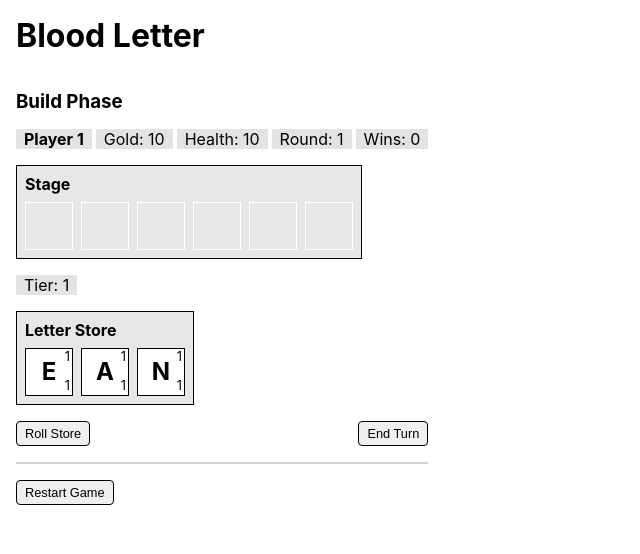
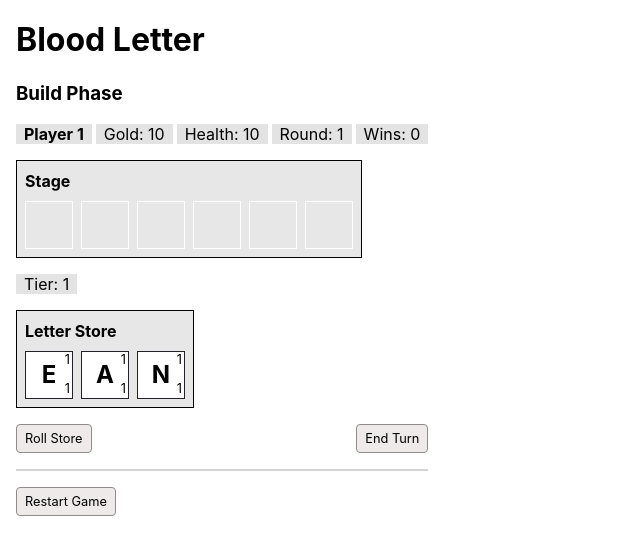
Before and after one commit to heycassidy/blood-letter, a Next.js app: page / in a window 1280 px wide. Shown: the top 554 px of the page, without its empty margins (0-640 px from the left). Built offline with nearby package versions, Linux system fonts and the light colour scheme.

Commit message:
set up stitches and chroma for CSS and colors

```diff
--- a/components/LetterCard.tsx
+++ b/components/LetterCard.tsx
@@ -1,5 +1,5 @@
 import type { Letter } from '../lib/types'
-import css from 'styled-jsx/css'
+import { css } from '../stitches.config'
 
 type Props = {
   letter: Letter
@@ -11,47 +11,44 @@ const LetterCard = (props: Props) => {
   const { name, tier, value } = letter
 
   return (
-    <div className="letter" onClick={onClick}>
+    <div className={styles()} onClick={onClick}>
       <div className="tier">{tier}</div>
       <div className="name">{name.toUpperCase()}</div>
       <div className="value">{value}</div>
-      <style jsx>{styles}</style>
     </div>
   )
 }
 
-const styles = css`
-  .letter {
-    border: 1px solid black;
-    background-color: white;
-    position: relative;
-    aspect-ratio: 1;
-    max-width: fit-content;
-    display: flex;
-    cursor: pointer;
-    user-select: none;
-    width: 100%;
-    height: 100%;
-  }
-  .name {
-    font-weight: 700;
-    font-size: 1.5rem;
-    margin: auto;
-  }
-  .tier,
-  .value {
-    position: absolute;
-    padding: 0.125rem;
-    right: 0;
-    line-height: 1;
-    font-size: 0.8rem;
-  }
-  .tier {
-    top: 0;
-  }
-  .value {
-    bottom: 0;
-  }
-`
+const styles = css({
+  border: '1px solid $neutral875',
+  backgroundColor: 'white',
+  position: 'relative',
+  aspectRatio: '1',
+  maxWidth: 'fit-content',
+  display: 'flex',
+  cursor: 'pointer',
+  userSelect: 'none',
+  width: '100%',
+  height: '100%',
+
+  '.name': {
+    fontWeight: '700',
+    fontSize: '1.5rem',
+    margin: 'auto',
+  },
+  '.tier, .value': {
+    position: 'absolute',
+    padding: '0.125rem',
+    right: '0',
+    lineHeight: '1',
+    fontSize: '0.8rem',
+  },
+  '.tier': {
+    top: 0,
+  },
+  '.value': {
+    bottom: 0,
+  },
+})
 
 export default LetterCard
--- a/package.json
+++ b/package.json
@@ -12,6 +12,8 @@
   "dependencies": {
     "@dnd-kit/core": "^6.0.5",
     "@dnd-kit/sortable": "^7.0.1",
+    "@stitches/react": "^1.2.8",
+    "chroma-js": "^2.4.2",
     "nanoid": "^4.0.0",
     "next": "12.2.3",
     "react": "18.2.0",
@@ -20,6 +22,7 @@
     "typedoc": "^0.23.10"
   },
   "devDependencies": {
+    "@types/chroma-js": "^2.1.4",
     "@types/node": "18.6.1",
     "@types/react": "18.0.15",
     "@types/react-dom": "18.0.6",
--- a/pages/_app.tsx
+++ b/pages/_app.tsx
@@ -1,8 +1,10 @@
-import '../styles/globals.css'
 import type { AppProps } from 'next/app'
+import { globalStyles } from '../styles/globals'
 import { GameContextProvider } from '../context/GameContext'
 
 function MyApp({ Component, pageProps }: AppProps) {
+  globalStyles()
+
   return (
     <GameContextProvider>
       <Component {...pageProps} />
--- /dev/null
+++ b/stitches.config.ts
@@ -0,0 +1,15 @@
+import { createStitches } from '@stitches/react'
+import { defaultTheme } from './styles/themes'
+
+export const {
+  styled,
+  css,
+  globalCss,
+  keyframes,
+  getCssText,
+  theme,
+  createTheme,
+  config,
+} = createStitches({
+  theme: defaultTheme,
+})
--- /dev/null
+++ b/styles/colors.ts
@@ -0,0 +1,55 @@
+import chroma from 'chroma-js'
+
+interface Palette {
+  [colorFamilyName: string]: ColorFamily
+}
+interface ColorFamily {
+  [colorName: string]: string
+}
+
+// https://app.atmos.style/
+const palette: Palette = {
+  // Neutral
+  neutral: {
+    0: '#fefcfb',
+    100: '#f8f6f5',
+    175: '#edeae9',
+    275: '#dbd9d7',
+    350: '#b7b3b1',
+    425: '#908b89',
+    525: '#7a7371',
+    600: '#645a5c',
+    700: '#4f464a',
+    775: '#3b3239',
+    875: '#262129',
+    950: '#130f19',
+  },
+}
+
+export const colors = flattenPalette<chroma.Color>(palette, true)
+export const hexColors = flattenPalette<string>(palette, false)
+
+function flattenPalette<T extends string | chroma.Color>(
+  palette: Palette,
+  useChroma: boolean
+): { [colorName: string]: T extends string ? string : chroma.Color } {
+  return Object.entries(palette).reduce(
+    (acc, [colorFamilyName, colorFamily]) => {
+      return {
+        ...acc,
+        ...Object.entries(colorFamily).reduce(
+          (acc, [colorName, colorValue]) => {
+            return {
+              ...acc,
+              [`${colorFamilyName}${colorName}`]: useChroma
+                ? chroma(colorValue)
+                : colorValue,
+            }
+          },
+          {}
+        ),
+      }
+    },
+    {}
+  )
+}
--- /dev/null
+++ b/styles/cssReset.ts
@@ -0,0 +1,48 @@
+// Josh's Custom CSS Reset
+// https://www.joshwcomeau.com/css/custom-css-reset/
+
+export const cssReset = {
+  // 1. Use a more-intuitive box-sizing model.
+  '*, *::before, *::after': {
+    boxSizing: 'border-box',
+  },
+
+  // 2. Remove default margin
+  'body, *': {
+    margin: 0,
+  },
+
+  // 3. Allow percentage-based heights in the application
+  // 'html, body': {
+  //   height: '100%',
+  // },
+
+  // Typographic tweaks!
+  // 4. Add accessible line-height
+  // 5. Improve text rendering
+  body: {
+    lineHeight: 1.5,
+    '-webkit-font-smoothing': 'antialiased',
+  },
+
+  // 6. Improve media defaults
+  'img, picture, video, canvas, svg': {
+    display: 'block',
+    maxWidth: '100%',
+  },
+
+  // 7. Remove built-in form typography styles
+  'input, button, textarea, select': {
+    font: 'inherit',
+  },
+
+  // 8. Avoid text overflows
+  'p, h1, h2, h3, h4, h5, h6': {
+    overflowWrap: 'break-word',
+  },
+
+  // 9. Create a root stacking context
+  '#root, #__next': {
+    isolation: 'isolate',
+  },
+}
--- a/styles/globals.css
+++ /dev/null
@@ -1,30 +0,0 @@
-html,
-body {
-  padding: 0;
-  margin: 0;
-  font-family: -apple-system, BlinkMacSystemFont, Segoe UI, Roboto, Oxygen,
-    Ubuntu, Cantarell, Fira Sans, Droid Sans, Helvetica Neue, sans-serif;
-}
-
-a {
-  color: inherit;
-  text-decoration: none;
-}
-
-* {
-  box-sizing: border-box;
-}
-
-
-button {
-  border-radius: 0.25rem;
-  font-size: 0.8rem;
-  padding: 0.25rem 0.5rem;
-  border: 1px solid black;
-  cursor: pointer;
-  color: black;
-}
-button:hover {
-  background-color: #393939;
-  color: white;
-}
--- /dev/null
+++ b/styles/globals.ts
@@ -0,0 +1,25 @@
+import { globalCss } from '../stitches.config'
+import { cssReset } from './cssReset'
+import { typography } from './typography'
+
+export const globalStyles = globalCss<Record<string, unknown>>(
+  ...[
+    cssReset,
+    typography,
+    {
+      button: {
+        borderRadius: '0.25rem',
+        fontSize: '0.8rem',
+        padding: '0.25rem 0.5rem',
+        border: '1px solid $neutral425',
+        cursor: 'pointer',
+        color: 'black',
+        backgroundColor: '$neutral175',
+        '&:hover&:not(:focus)': {
+          backgroundColor: '$neutral700',
+          color: 'white',
+        },
+      },
+    },
+  ]
+)
--- /dev/null
+++ b/styles/themes.ts
@@ -0,0 +1,9 @@
+import { hexColors } from './colors'
+
+export const defaultTheme = {
+  colors: { ...hexColors },
+
+  fonts: {
+    body: '-apple-system, BlinkMacSystemFont, Segoe UI, Roboto, Oxygen, Ubuntu, Cantarell, Fira Sans, Droid Sans, Helvetica Neue, sans-serif',
+  },
+}
--- /dev/null
+++ b/styles/typography.ts
@@ -0,0 +1,5 @@
+export const typography = {
+  body: {
+    fontFamily: '$body',
+  },
+}
```
Also changed, not shown: 2 other files (tests, documents, lock files or other folders).
